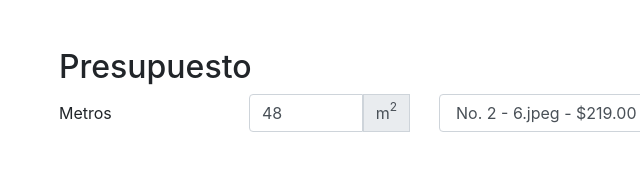
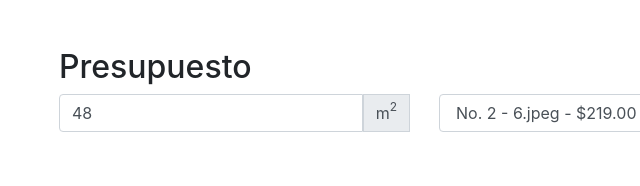
Before and after one commit to IsaacLopezVidal/Presupuesto, a plain HTML site: page docs/index.html in a window 1280 px wide. Shown: the top 186 px of the page, 26-666 px from the left. Drawn offline with nearby package versions, Linux system fonts and the light colour scheme; files whose address does not match are found by name.

Commit message:
cambio para pages fix 4

```diff
--- a/docs/index.html
+++ b/docs/index.html
@@ -16,8 +16,7 @@
         <div class="my-5">
             <h2>Presupuesto</h2>
                 <div class="form-group row">
-                    <label for="metros" class="col-2 col-form-label">Metros</label>
-                    <div class="col-2">
+                    <div class="col-4">
                         <div class="input-group mb-2">
                             <input type="number" class="form-control " id="metros" placeholder="48" value="48">
                             <div class="input-group-prepend">
```
